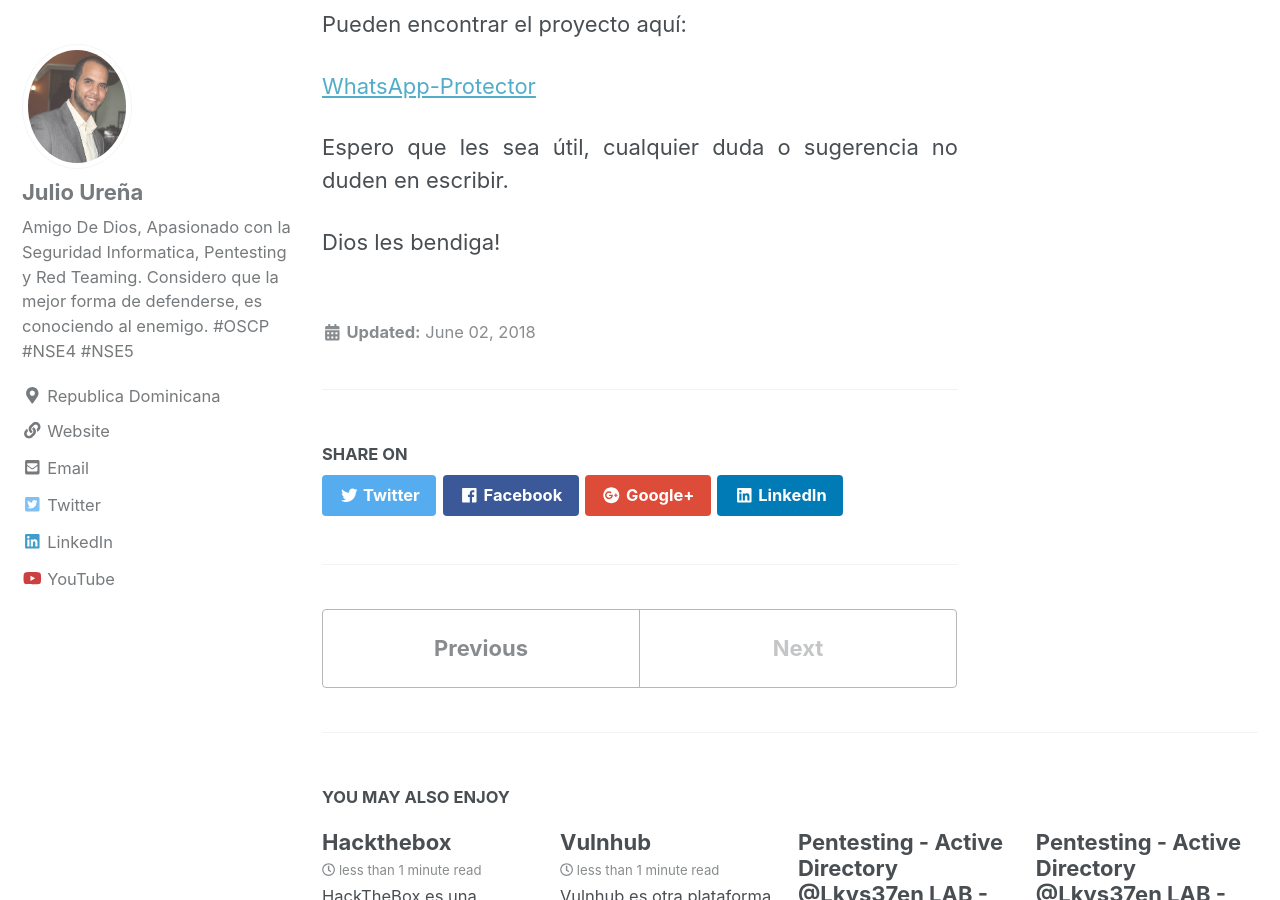
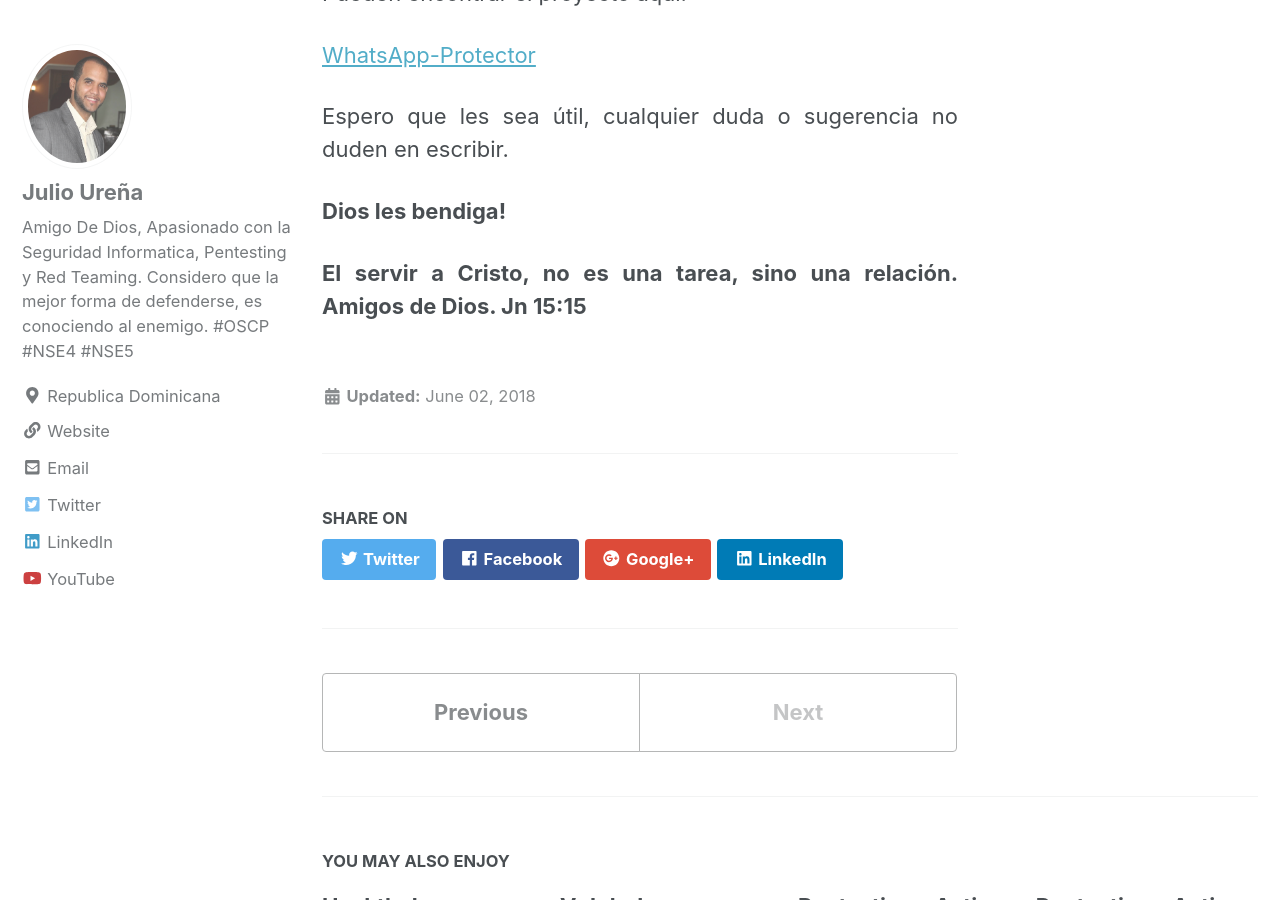
Before and after one commit to juliourena/juliourena.github.io, a Jekyll site: the page built from _posts/2018-6-2-Whatsapp-Protector.md, in a window 1280 px wide and 900 px high, scrolled down 10484 px. Built offline with Jekyll 4.4.1, drawn with Linux system fonts in a browser that asks for light colours; nearby versions of some CDN libraries; some of the changed text lies outside the part shown.

Commit message:
update post

````diff
--- a/_posts/2018-6-2-Whatsapp-Protector.md
+++ b/_posts/2018-6-2-Whatsapp-Protector.md
@@ -167,7 +167,7 @@ driver = WhatsAPIDriver(client='Firefox',loadstyles=True)
 
 **2do - Escanear el código QR y cerrar la consola utilizando CTRL + C.**
 
-**3ro - Crear un perfil de Firefox.
+**3ro - Crear un perfil de Firefox.**
 
 * En la consola (bash) poner lo siguiente: `firefox -p`
 * Crear Perfil
@@ -183,7 +183,9 @@ Ahora solo resta utilizar el programa:
 
 Para buscar el chat_id utilizamos:
 
-`python3 whatsapp-protector.py -d /home/plaintext/dev/plaintext-profile -b vitilla`
+```terminal
+python3 whatsapp-protector.py -d /home/plaintext/dev/plaintext-profile -b vitilla
+```
 
 ![whatsapp-protector-busqueda](/assets/images/ws-busqueda.png)
 
@@ -193,7 +195,9 @@ Y ya tenemos el chat_id de dos conversaciones que tienen el nombre **vitilla**
 
 Para ejecutar la protección solo sería, recuerden que la -t es opcional 😊
 
-`python3 whatsapp-protector.py -d /home/plaintext/dev/plaintext-profile -c 18000070508-1500082004@g.us -t 120`
+```terminal
+python3 whatsapp-protector.py -d /home/plaintext/dev/plaintext-profile -c 18000070508-1500082004@g.us -t 120
+```
 
 ![whatsapp-protector-busqueda](/assets/images/ws-protector.png)
 
@@ -207,4 +211,6 @@ Pueden encontrar el proyecto aquí:
 
 Espero que les sea útil, cualquier duda o sugerencia no duden en escribir.
 
-Dios les bendiga!
+**Dios les bendiga!**
+
+**El servir a Cristo, no es una tarea, sino una relación. Amigos de Dios. Jn 15:15**
````
